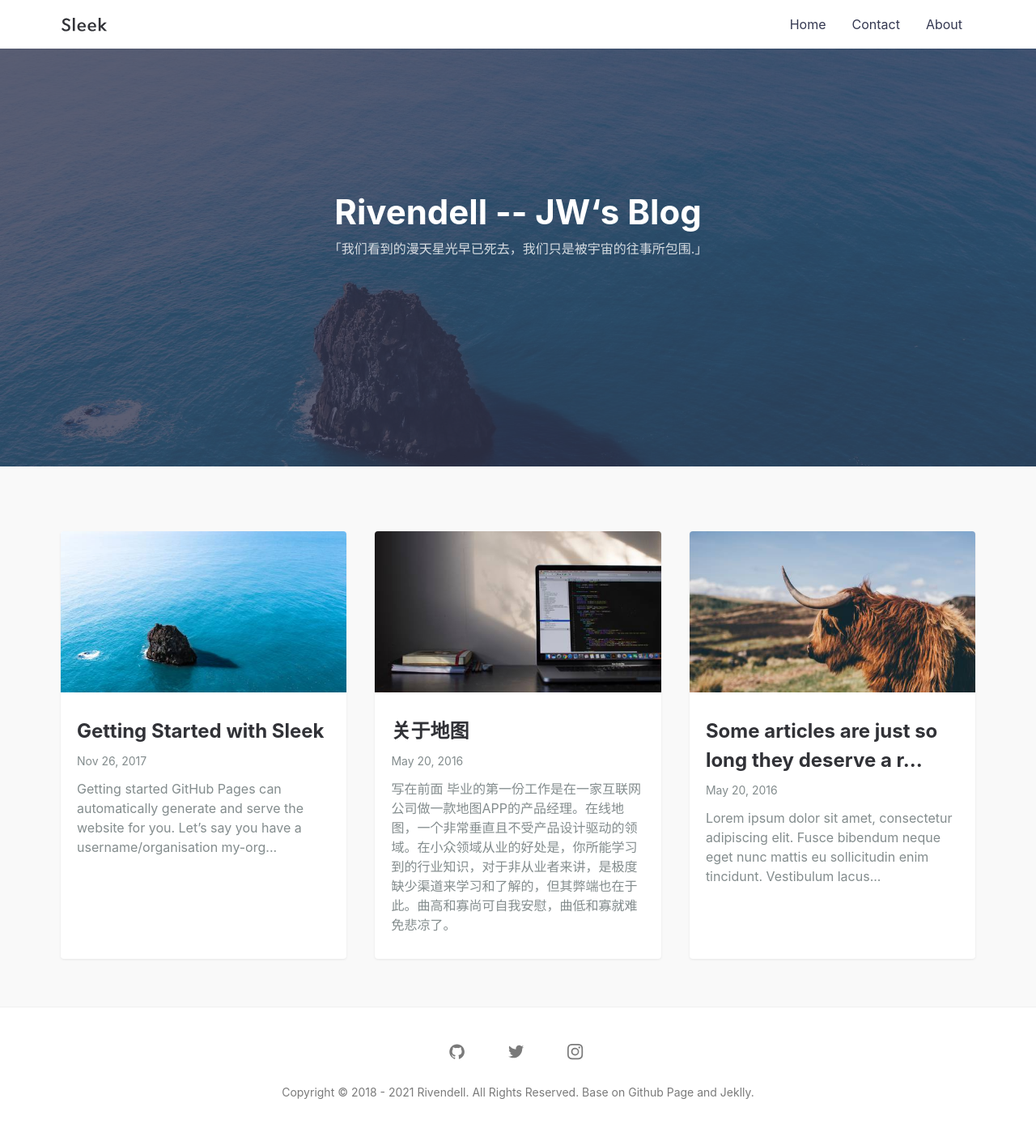
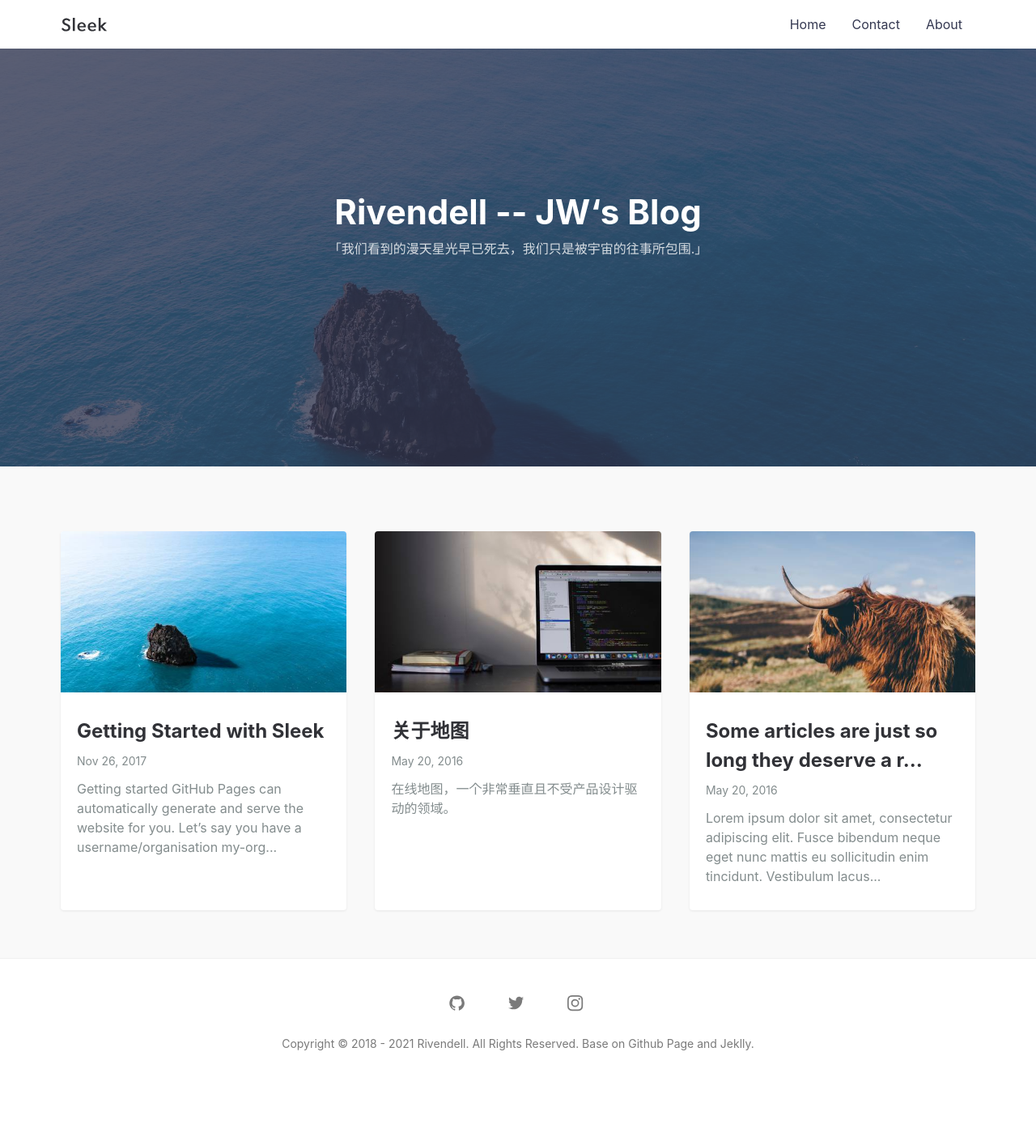
Before and after one commit to icarus507/icarus507.github.io, a Jekyll site: the page built from index.md, in a window 1280 px wide. Shown: the whole page at 81% size. Built offline with Jekyll 4.4.1, drawn with Linux system fonts in a browser that asks for light colours; after the commit the page ends 1344 px from its top, so only the background shows below that; part of the change alters nothing that is shown.

```diff
--- a/_posts/2016-05-20-welcome-to-jekyll.md
+++ b/_posts/2016-05-20-welcome-to-jekyll.md
@@ -1,7 +1,7 @@
 ---
 layout: post
 title: 关于地图
-summary:
+summary: 在线地图，一个非常垂直且不受产品设计驱动的领域。
 featured-img: emile-perron-190221
 ---
 
```
